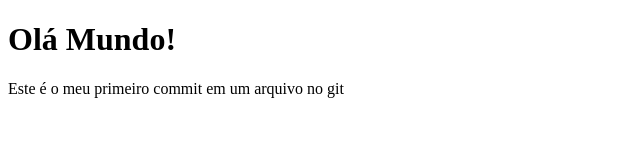
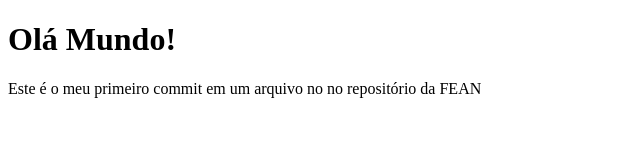
Before and after one commit to fabcostastudio/Atividade-2, a plain HTML site: page index.html in a window 1280 px wide. Shown: the whole page, without its empty margins (0-640 px from the left). Drawn offline with Linux system fonts and the light colour scheme.

Commit message:
Repositorio da FEAN

```diff
--- a/index.html
+++ b/index.html
@@ -5,6 +5,6 @@
 </head>
 <body>
     <h1>Olá Mundo!</h1>
-    <p>Este é o meu primeiro commit em um arquivo no git</p>
+    <p>Este é o meu primeiro commit em um arquivo no no repositório da FEAN</p>
 </body>
 </html>
```
